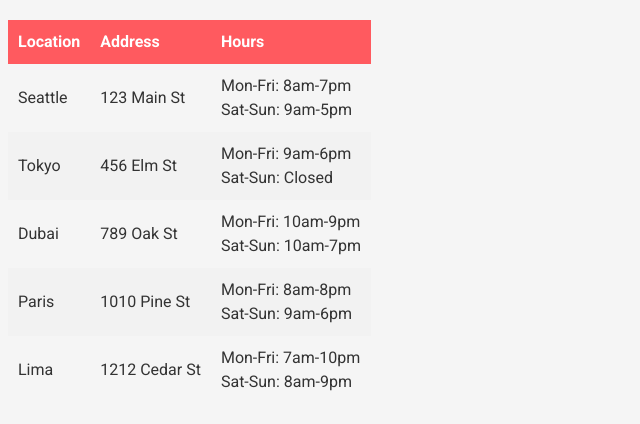
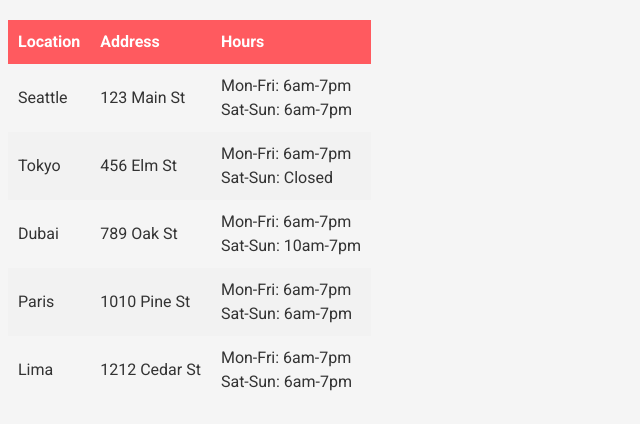
Before and after one commit to LChanthabandith/cookie-stand, a plain HTML site: page index.html in a window 1280 px wide. Shown: the part 138-562 px from the top of the page, 0-640 px from the left. Drawn offline with Linux system fonts and the light colour scheme.

Commit message:
updating correct hours to match sales data

```diff
--- a/index.html
+++ b/index.html
@@ -58,27 +58,27 @@
         <tr>
           <td>Seattle</td>
           <td>123 Main St</td>
-          <td>Mon-Fri: 8am-7pm<br>Sat-Sun: 9am-5pm</td>
+          <td>Mon-Fri: 6am-7pm<br>Sat-Sun: 6am-7pm</td>
         </tr>
         <tr>
           <td>Tokyo</td>
           <td>456 Elm St</td>
-          <td>Mon-Fri: 9am-6pm<br>Sat-Sun: Closed</td>
+          <td>Mon-Fri: 6am-7pm<br>Sat-Sun: Closed</td>
         </tr>
         <tr>
           <td>Dubai</td>
           <td>789 Oak St</td>
-          <td>Mon-Fri: 10am-9pm<br>Sat-Sun: 10am-7pm</td>
+          <td>Mon-Fri: 6am-7pm<br>Sat-Sun: 10am-7pm</td>
         </tr>
         <tr>
           <td>Paris</td>
           <td>1010 Pine St</td>
-          <td>Mon-Fri: 8am-8pm<br>Sat-Sun: 9am-6pm</td>
+          <td>Mon-Fri: 6am-7pm<br>Sat-Sun: 6am-7pm</td>
         </tr>
         <tr>
           <td>Lima</td>
           <td>1212 Cedar St</td>
-          <td>Mon-Fri: 7am-10pm<br>Sat-Sun: 8am-9pm</td>
+          <td>Mon-Fri: 6am-7pm<br>Sat-Sun: 6am-7pm</td>
         </tr>
       </tbody>
     </table>
```
